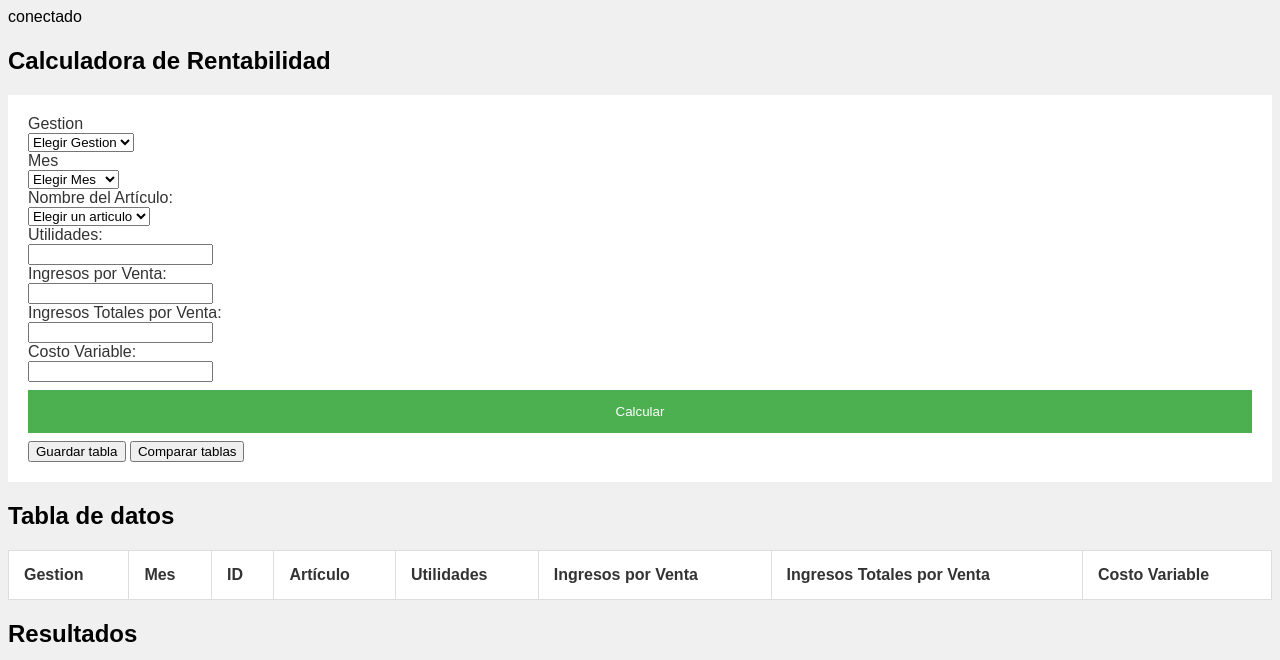
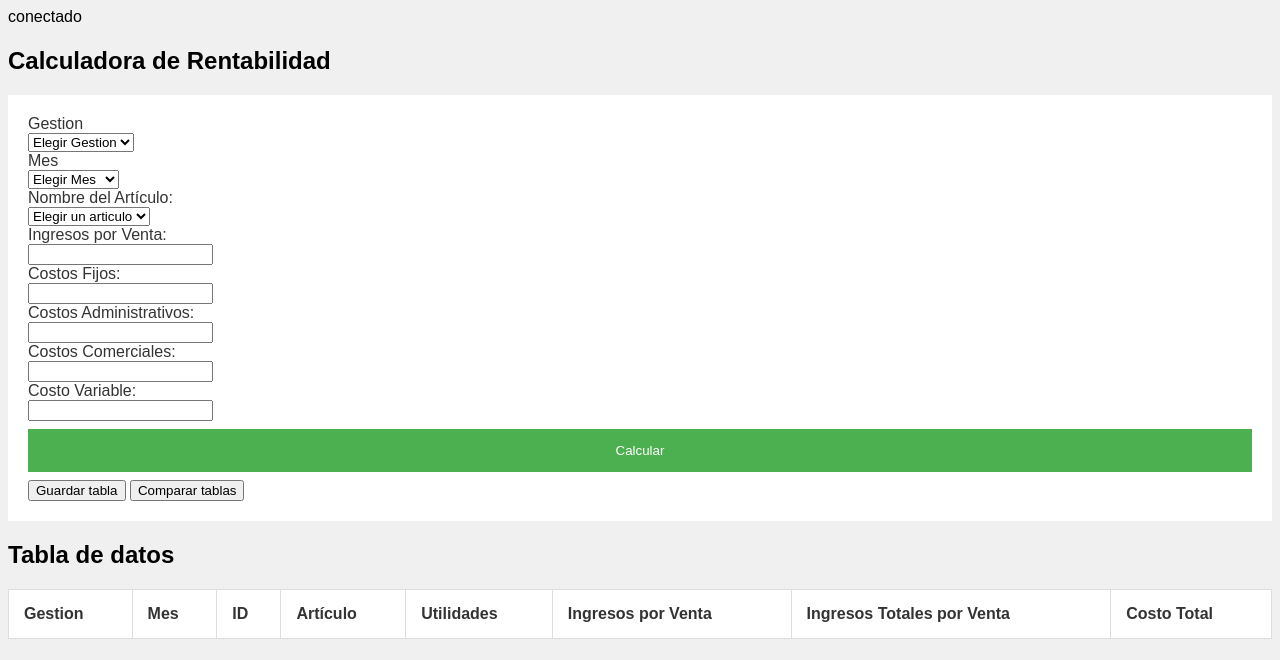
Before and after one commit to ValentinoFernandez/Aplicacion-SIS310, a PHP site: page /Calculo_Rentabilidad.php?id=1 in a window 1280 px wide. Shown: the top 660 px of the page. Run offline with PHP 8.4, Linux system fonts and the light colour scheme; data that the repository does not hold is empty.

Commit message:
añadiendo costos como valores de ingreso

```diff
--- a/Calculo_Rentabilidad.php
+++ b/Calculo_Rentabilidad.php
@@ -69,15 +69,17 @@ foreach ($products as $index => $product )  {
 echo '</select>';
 ?>
 <br>
-
-        <label for="utilities">Utilidades:</label><br>
-        <input type="number" id="utilities" name="utilities"><br>
         <label for="salesIncome">Ingresos por Venta:</label><br>
         <input type="number" id="salesIncome" name="salesIncome"><br>
-        <label for="totalSalesIncome">Ingresos Totales por Venta:</label><br>
-        <input type="number" id="totalSalesIncome" name="totalSalesIncome"><br>
+        <label for="fixedCosts">Costos Fijos:</label><br>
+        <input type="number" id="fixedCosts" name="fixedCosts"><br>
+        <label for="administrativeCosts">Costos Administrativos:</label><br>
+        <input type="number" id="administrativeCosts" name="administrativeCosts"><br>
+        <label for="commercialCosts">Costos Comerciales:</label><br>
+        <input type="number" id="commercialCosts" name="commercialCosts"><br>
         <label for="variableCost">Costo Variable:</label><br>
         <input type="number" id="variableCost" name="variableCost"><br>
+
         <input type="submit" value="Calcular">
         <button id="saveTable">Guardar tabla</button>
         <button id="compareTables">Comparar tablas</button>
@@ -93,7 +95,7 @@ echo '</select>';
             <th>Utilidades</th>
             <th>Ingresos por Venta</th>
             <th>Ingresos Totales por Venta</th>
-            <th>Costo Variable</th>
+            <th>Costo Total</th>
 
         </tr>
     </table>
--- a/Insertar_Rentabilidad.php
+++ b/Insertar_Rentabilidad.php
@@ -12,7 +12,7 @@ foreach ($dataTable as $row) {
     $utilidades = $row['Utilidades'];
     $Ingresos_por_venta = $row['Ingreso por Venta'];
     $Total_ingresos_por_venta = $row['Ingresos Totales por Venta'];
-    $costo_variable = $row['Costo Variable'];
+    $costo_total = $row['Costo Total'];
     $Gestion = $row['Gestion'];
     $Mes = $row['Mes'];
 
@@ -25,8 +25,8 @@ foreach ($dataTable as $row) {
             break;
         }
     }
-    $sql = "INSERT INTO rentabilidad (id_producto, Gestion, utilidades, Ingresos_por_venta, Total_ingresos_por_venta, costo_variable, rentabilidad, indice_comerciabilidad, contribucion_utilitaria, Mes)
-    VALUES ('$id_producto', '$Gestion', '$utilidades', '$Ingresos_por_venta', '$Total_ingresos_por_venta', '$costo_variable', '$rentabilidad', '$indice_comerciabilidad', '$contribucion_utilitaria', '$Mes')";
+    $sql = "INSERT INTO rentabilidad (id_producto, Gestion, utilidades, Ingresos_por_venta, Total_ingresos_por_venta, costo_total, rentabilidad, indice_comerciabilidad, contribucion_utilitaria, Mes)
+    VALUES ('$id_producto', '$Gestion', '$utilidades', '$Ingresos_por_venta', '$Total_ingresos_por_venta', '$costo_total', '$rentabilidad', '$indice_comerciabilidad', '$contribucion_utilitaria', '$Mes')";
 
     if ($conn->query($sql) === TRUE) {
       echo "New record created successfully";
```
Also changed, not shown: Rentabilidad.js (+22 -5 lines).
